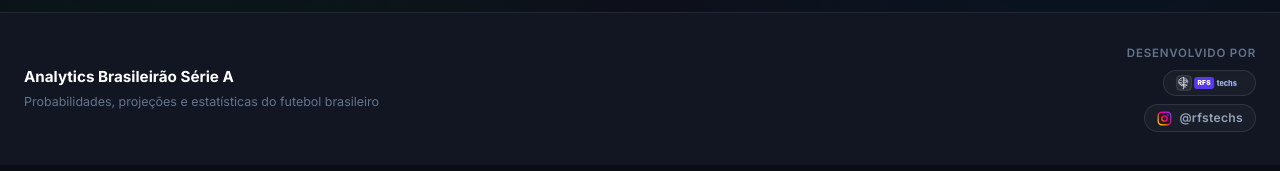
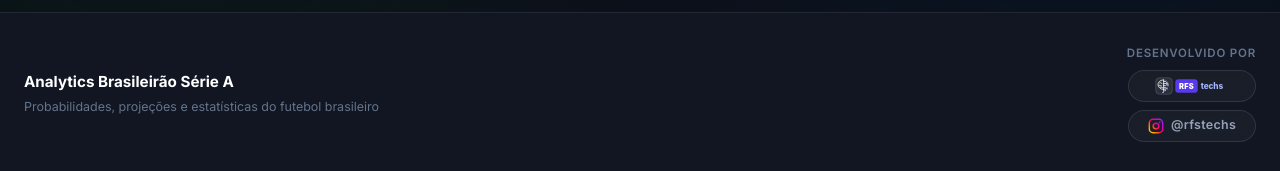
Before and after one commit to Robertofsouzas/brasileirao360, a plain HTML site: page index.html in a window 1280 px wide. Shown: the part 5125-5296 px from the top of the page. Drawn offline with nearby package versions, Linux system fonts and the light colour scheme.

Commit message:
style(footer): equalizar dimensoes exatas (128x32px) entre os botoes RFSTechs e Instagram

```diff
--- a/assets/css/style.css
+++ b/assets/css/style.css
@@ -1705,12 +1705,14 @@ body {
   color: var(--text-muted);
 }
 
-.rfstechs-banner-btn {
+.rfstechs-banner-btn,
+.rfstechs-instagram-btn {
   display: inline-flex;
   align-items: center;
   justify-content: center;
-  gap: 7px;
-  padding: 4px 12px;
+  width: 128px;
+  height: 32px;
+  padding: 0 12px;
   border-radius: 20px;
   background: rgba(255, 255, 255, 0.035);
   border: 1px solid rgba(255, 255, 255, 0.1);
@@ -1718,6 +1720,7 @@ body {
   cursor: pointer;
   transition: all 0.22s ease;
   backdrop-filter: blur(4px);
+  box-sizing: border-box;
 }
 
 .rfstechs-banner-btn:hover {
@@ -1727,33 +1730,27 @@ body {
   transform: translateY(-1px);
 }
 
-.rfstechs-banner-btn:active {
+.rfstechs-banner-btn:active,
+.rfstechs-instagram-btn:active {
   transform: translateY(0);
 }
 
 .rfstechs-brand-img {
-  height: 16px;
+  height: 18px;
   width: auto;
   display: block;
 }
 
 .rfstechs-instagram-btn {
-  display: inline-flex;
-  align-items: center;
   gap: 7px;
-  padding: 4px 12px;
-  border-radius: 20px;
-  background: rgba(255, 255, 255, 0.035);
-  border: 1px solid rgba(255, 255, 255, 0.1);
   color: var(--text-secondary);
-  font-size: 0.76rem;
+  font-size: 0.78rem;
   font-weight: 600;
-  text-decoration: none;
-  transition: all 0.22s ease;
-  backdrop-filter: blur(4px);
 }
 
 .rfstechs-instagram-btn .instagram-icon-svg {
+  width: 16px;
+  height: 16px;
   flex-shrink: 0;
   transition: transform 0.25s ease;
 }
```
